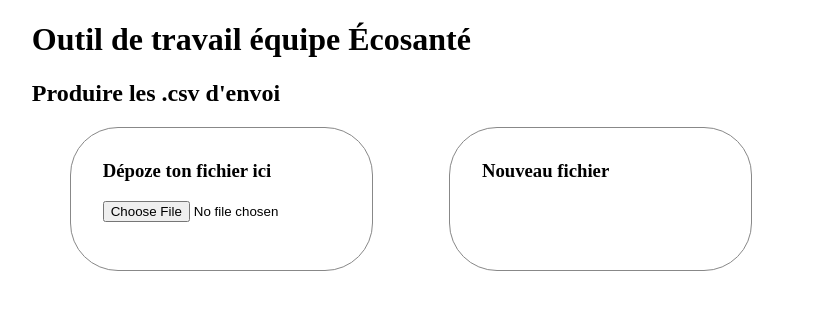
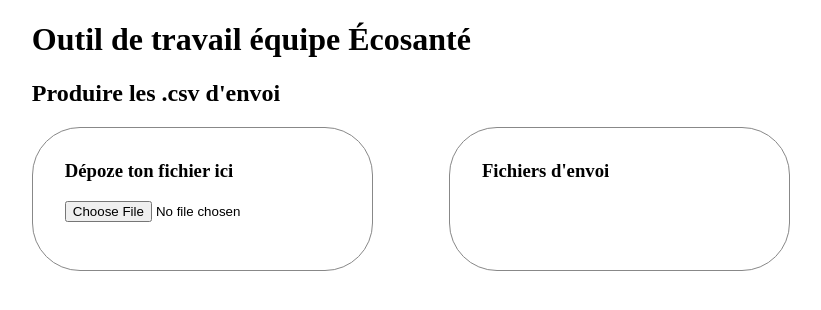
Before and after one commit to betagouv/recosante-api, a Jekyll site: the page outil-csv.html, which Jekyll copies as it is, in a window 1280 px wide. Shown: the top 310 px of the page, without its empty margins (229-1050 px from the left). Built offline with Jekyll 4.4.1, drawn with Linux system fonts in a browser that asks for light colours; a script that is not in the unit is left out.

Commit message:
Plus de style

```diff
--- a/outil-csv.html
+++ b/outil-csv.html
@@ -25,7 +25,7 @@
             .anony-zone{
                 display: flex;
                 flex-direction: row;
-                justify-content: space-around;
+                justify-content: space-between;
                 align-items: flex-start;
             }
 
@@ -34,15 +34,14 @@
                 border-radius: 3em;
                 padding: 2em;
 
-                width: 40%;
+                width: 45%;
                 min-height: 9em;
+                overflow: hidden;
             }
 
             h3{
                 margin-top: 0;
             }
-
-
         </style>
 
         <script src="https://d3js.org/d3-fetch.v1.min.js"></script>
@@ -63,7 +62,7 @@
                     <input type="file">
                 </div>
                 <div class="output">
-                    <h3>Nouveau fichier</h3>
+                    <h3>Fichiers d'envoi</h3>
                 </div>
             </div>
         </main>
```
